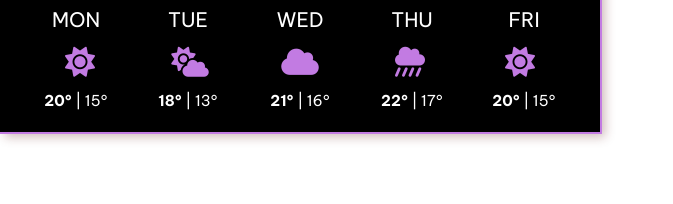
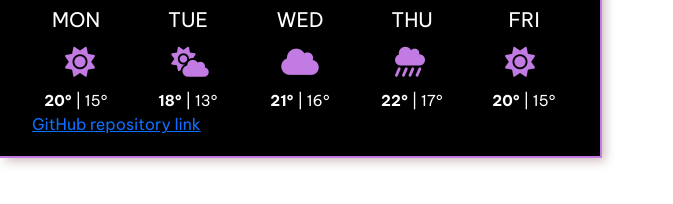
Before and after one commit to maichan-13/weather-app-practice-project, a plain HTML site: page index.html in a window 1280 px wide. Shown: the part 274-478 px from the top of the page, without its empty margins (0-673 px from the left). Drawn offline with nearby package versions, Linux system fonts and the light colour scheme.

Commit message:
Added GitHub Repository Link

```diff
--- a/index.html
+++ b/index.html
@@ -76,6 +76,8 @@
         </div>
     </div>
   </div>
+</br>
+  <a href="https://github.com/maichan-13/weather-app-practice-project.git">GitHub repository link</a>
     <script src="src/index.js"></script>
   </body>
 </html>
```
